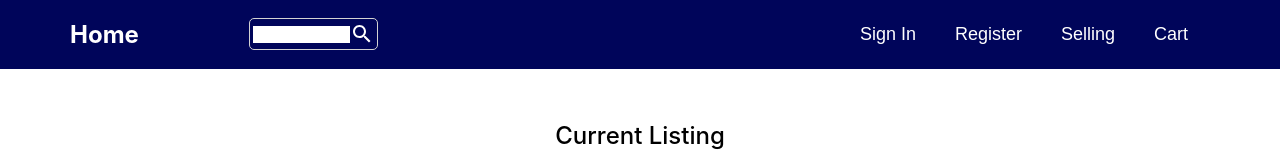
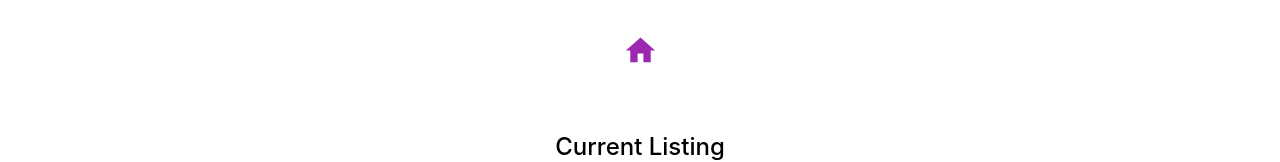
Before and after one commit to Tianming20/amazon-mock-app, a React (Create React App) app: page /sell in a window 1280 px wide. Shown: the top 162 px of the page. Built offline with nearby package versions, Linux system fonts and the light colour scheme.

Commit message:
css update

```diff
--- a/src/components/Footer.js
+++ b/src/components/Footer.js
@@ -8,6 +8,7 @@ const Container = styled.div`
   display: flex;
   background-color: #143D9C;
   color: white;
+  padding-bottom: 80px;
 `
 const Left = styled.div`
   flex: 1;
--- a/src/pages/AddProduct.js
+++ b/src/pages/AddProduct.js
@@ -1,6 +1,6 @@
 import React from 'react'
 import styled from 'styled-components'
-import Navbar from '../components/Navbar'
+import HomeIcon from '@mui/icons-material/Home';
 import Footer from '../components/Footer'
 import { useNavigate } from 'react-router-dom'
 import { useFormik } from 'formik'
@@ -20,12 +20,19 @@ const Container = styled.div`
 const Wrapper = styled.div`
     width: 20%;
     padding: 10px;
-    margin-top: 50px;
+    margin-top: 20px;
     margin-bottom: 10px;
     border: 0.5px #DCDCDC solid;
     border-radius: 12px;
 `;
 
+const IconContainer = styled.div`
+    margin-top: 20px;
+    width: 80px;
+    height: 60px;
+    display: flex;
+    justify-content: center;
+`
 
 const Title = styled.h2`
     color: #696969;
@@ -148,9 +155,11 @@ export default function AddProduct() {
 
     return (
         <>
-            <Navbar />
+
             <Container>
-
+                <IconContainer>
+                    <HomeIcon color="secondary" fontSize="large" onClick={() => { navigate("/") }} />
+                </IconContainer>
                 <Wrapper>
                     <Title>List Product</Title>
                     <Form onSubmit={formik.handleSubmit}>
--- a/src/pages/Login.js
+++ b/src/pages/Login.js
@@ -163,7 +163,7 @@ function Login() {
     }
     return (
         <>
-            <Navbar />
+
             <Container>
                 <IconContainer>
                     <HomeIcon color="secondary" fontSize="large" onClick={() => { navigate("/") }} />
--- a/src/pages/Register.js
+++ b/src/pages/Register.js
@@ -141,7 +141,7 @@ function Register() {
 
     return (
         <>
-            <Navbar />
+
             <Container>
                 <IconContainer>
                     <HomeIcon color="secondary" fontSize="large" onClick={() => { navigate("/") }} />
--- a/src/pages/Selling.js
+++ b/src/pages/Selling.js
@@ -1,5 +1,5 @@
 import styled from "styled-components";
-import Navbar from "../components/Navbar";
+import HomeIcon from '@mui/icons-material/Home';
 import Footer from "../components/Footer"
 import Table from '@mui/material/Table';
 import TableBody from '@mui/material/TableBody';
@@ -14,9 +14,6 @@ import { removeProducts } from "../store/modules/SellingProducts";
 const Container = styled.div`
     width: 100%;
     height: auto;
-    display: flex;
-    flex-direction: column;
-    justify-content: space-between;
 `
 const TitleContainer = styled.div`
     display: flex;
@@ -35,11 +32,12 @@ const Title = styled.h2`
 `
 
 const Wrapper = styled.div`
-    height: 80%;
+    height: 100%;
+    margin: 0 12rem;
     display: flex;
     flex-direction: column;
+    align-items: center;
     justify-content: center;
-    margin: 0 12rem;
 `
 
 const Button = styled.button`
@@ -49,7 +47,6 @@ const Button = styled.button`
     margin-bottom: 3em;
     color: black;
     cursor: pointer;
-    width: 8%;
     height: 40px;
     border-color: #a88734 #9c7e31 #846a29;
     &:hover {
@@ -61,6 +58,15 @@ const Img = styled.img`
   width: 90px;
   height: 80px;
 
+`
+
+const IconContainer = styled.div`
+    margin-top: 20px;
+    width: 80px;
+    height: 60px;
+    display: flex;
+    justify-content: center;
+    align-items: center;
 `
 
 const DeleteButton = styled.button`
@@ -93,13 +99,15 @@ export default function Selling() {
 
     return (
         <Container>
-            <Navbar />
             <Wrapper>
+                <IconContainer>
+                    <HomeIcon color="secondary" fontSize="large" onClick={() => { navigate("/") }} />
+                </IconContainer>
                 <TitleContainer>
                     <Title>Current Listing</Title>
 
                 </TitleContainer>
-                <TableContainer sx={{ border: 1, borderColor: 'primary.main', mb: 4, ml: 4, mr: 4, width: 'auto' }}>
+                <TableContainer sx={{ border: 1, borderColor: 'primary.main', mb: 4, ml: 4, mr: 4, width: '75%' }}>
                     <Table sx={{ minWidth: 650 }} aria-label="simple table">
                         <TableHead>
                             <TableRow >
```
